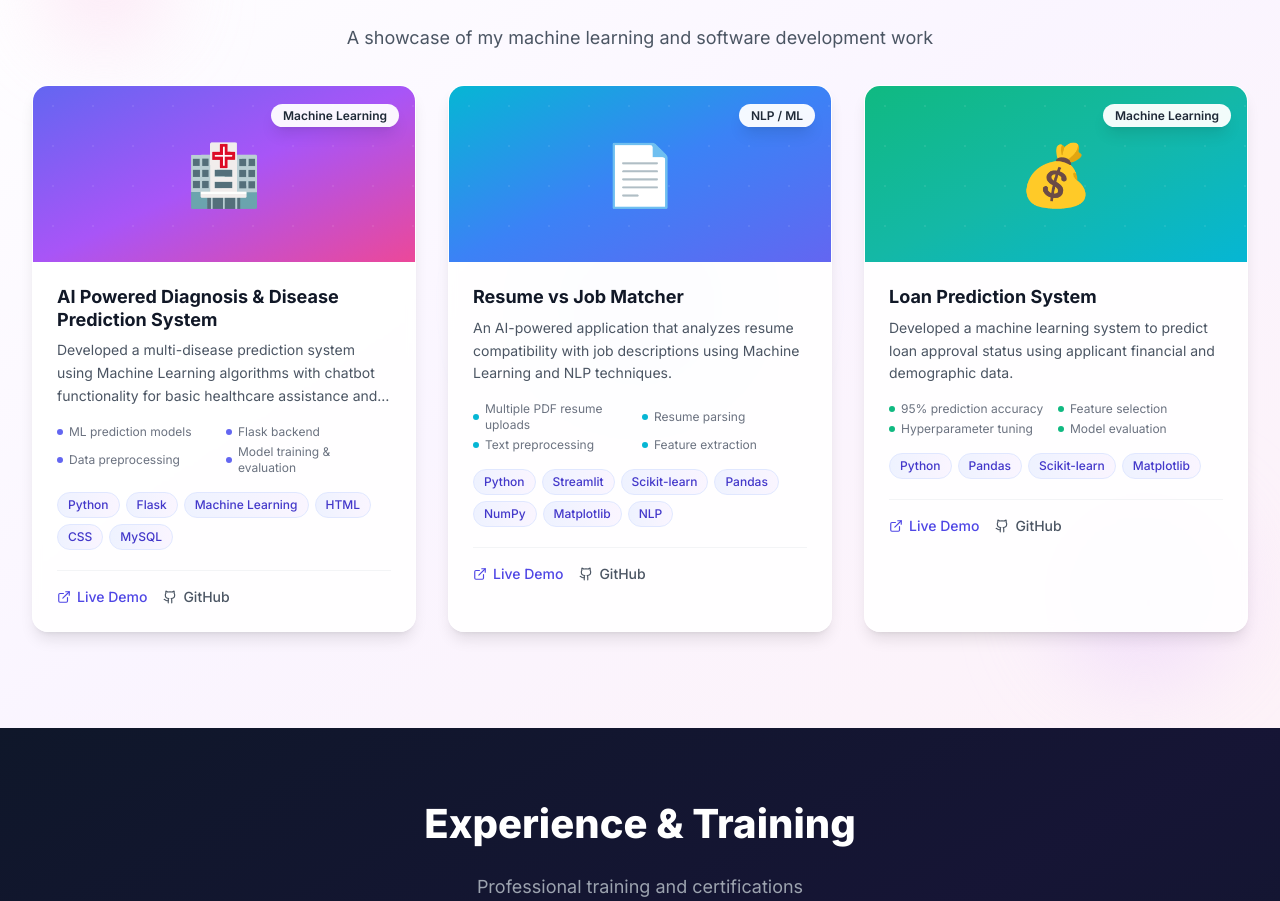
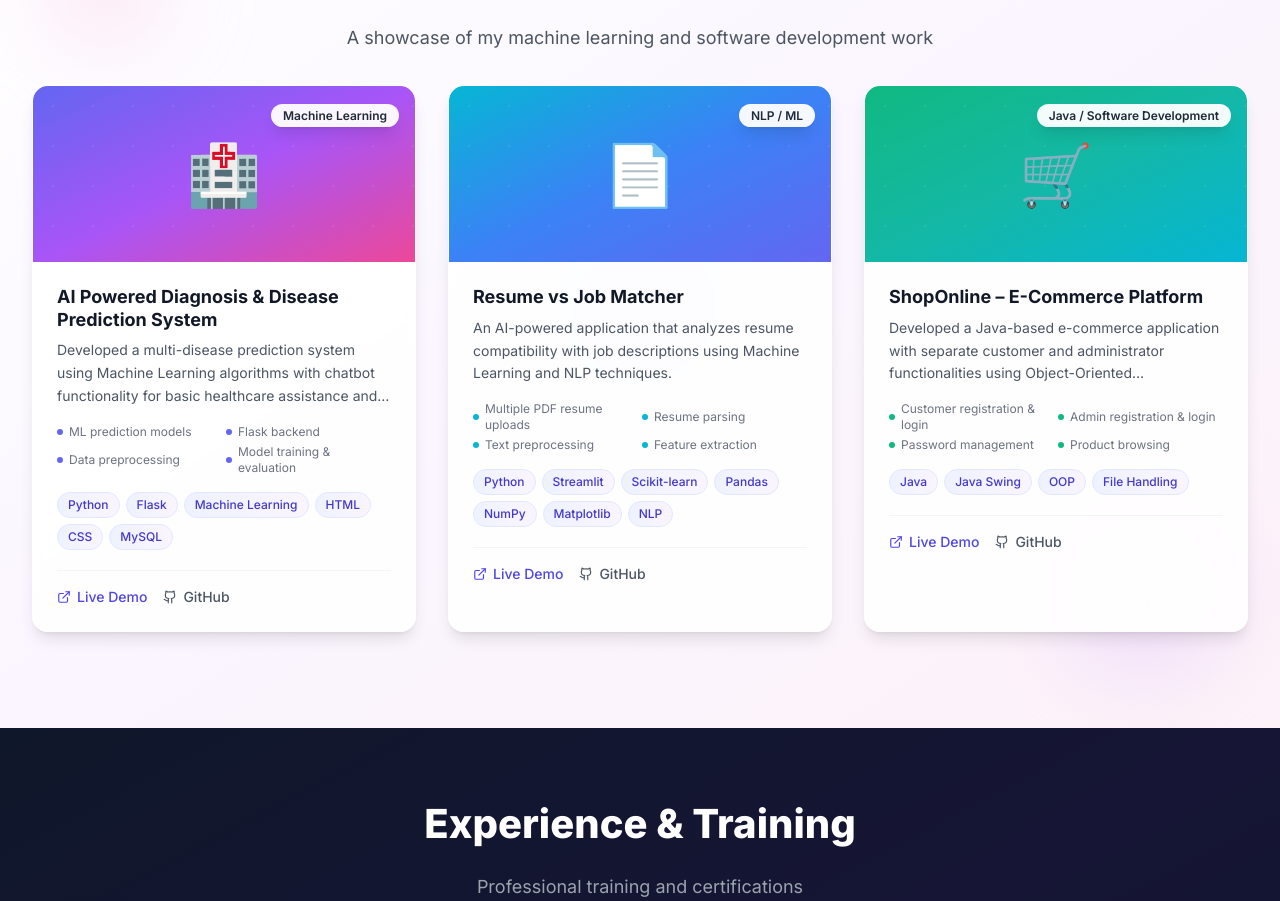
Before and after one commit to yashi1026/Portfolio, a Next.js app: page / in a window 1280 px wide. Shown: the part 2839-3740 px from the top of the page. Built offline with nearby package versions, Linux system fonts and the light colour scheme.

Commit message:
Refactor ProjectsSection component and projects data

```diff
--- a/src/components/portfolio/ProjectsSection.tsx
+++ b/src/components/portfolio/ProjectsSection.tsx
@@ -38,6 +38,7 @@ const PROJECTS: Project[] = [
     accentColor: '#6366f1',
     icon: '🏥',
   },
+
   {
     id: 2,
     title: 'Resume vs Job Matcher',
@@ -69,28 +70,29 @@ const PROJECTS: Project[] = [
     accentColor: '#06b6d4',
     icon: '📄',
   },
+
   {
     id: 3,
-    title: 'Loan Prediction System',
-    category: 'Machine Learning',
+    title: 'ShopOnline – E-Commerce Platform',
+    category: 'Java / Software Development',
     description:
-      'Developed a machine learning system to predict loan approval status using applicant financial and demographic data.',
-    tech: ['Python', 'Pandas', 'Scikit-learn', 'Matplotlib'],
+      'Developed a Java-based e-commerce application with separate customer and administrator functionalities using Object-Oriented Programming concepts.',
+    tech: ['Java', 'Java Swing', 'OOP', 'File Handling'],
     features: [
-      '95% prediction accuracy',
-      'Feature selection',
-      'Hyperparameter tuning',
-      'Model evaluation',
-      'Accuracy & Precision',
-      'Recall & F1 Score',
-      'Confusion Matrix',
-      'End-to-end ML pipeline',
+      'Customer registration & login',
+      'Admin registration & login',
+      'Password management',
+      'Product browsing',
+      'Shopping cart',
+      'Order placement',
+      'Inventory management',
+      'Admin product management',
     ],
     githubUrl: '#',
     liveUrl: '#',
     gradient: 'from-emerald-500 via-teal-500 to-cyan-500',
     accentColor: '#10b981',
-    icon: '💰',
+    icon: '🛒',
   },
 ];
 
@@ -110,7 +112,6 @@ export default function ProjectsSection() {
       </div>
 
       <div className="max-w-7xl mx-auto px-4 sm:px-6 lg:px-8 relative z-10">
-
         {/* Section Header */}
         <div className="section-header mb-6">
           <h2 className="section-title text-gray-900">
@@ -146,9 +147,7 @@ export default function ProjectsSection() {
 
                 {/* Project Icon */}
                 <div className="absolute inset-0 flex items-center justify-center">
-                  <span className="text-6xl">
-                    {project.icon}
-                  </span>
+                  <span className="text-6xl">{project.icon}</span>
                 </div>
 
                 {/* Category */}
@@ -161,7 +160,6 @@ export default function ProjectsSection() {
 
               {/* Project Content */}
               <div className="p-6">
-
                 {/* Title */}
                 <h3 className="text-lg font-bold text-gray-900 mb-2 leading-tight">
                   {project.title}
@@ -207,7 +205,6 @@ export default function ProjectsSection() {
 
                 {/* Buttons */}
                 <div className="flex space-x-4 pt-4 border-t border-gray-100">
-
                   {/* Live Demo */}
                   <a
                     href={project.liveUrl}
@@ -254,13 +251,11 @@ export default function ProjectsSection() {
 
                     <span>GitHub</span>
                   </a>
-
                 </div>
               </div>
             </div>
           ))}
         </div>
-
       </div>
     </section>
   );
```
